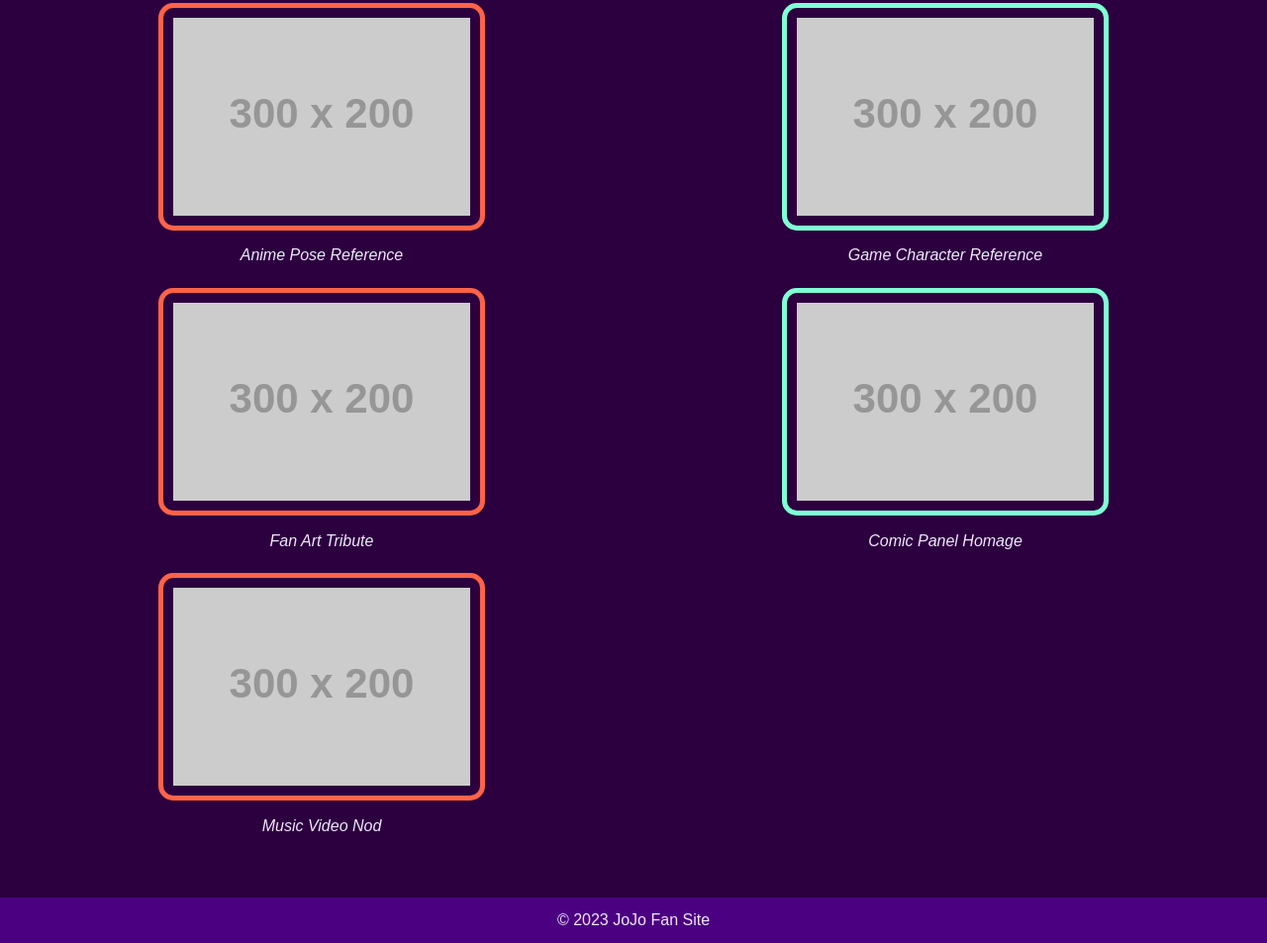
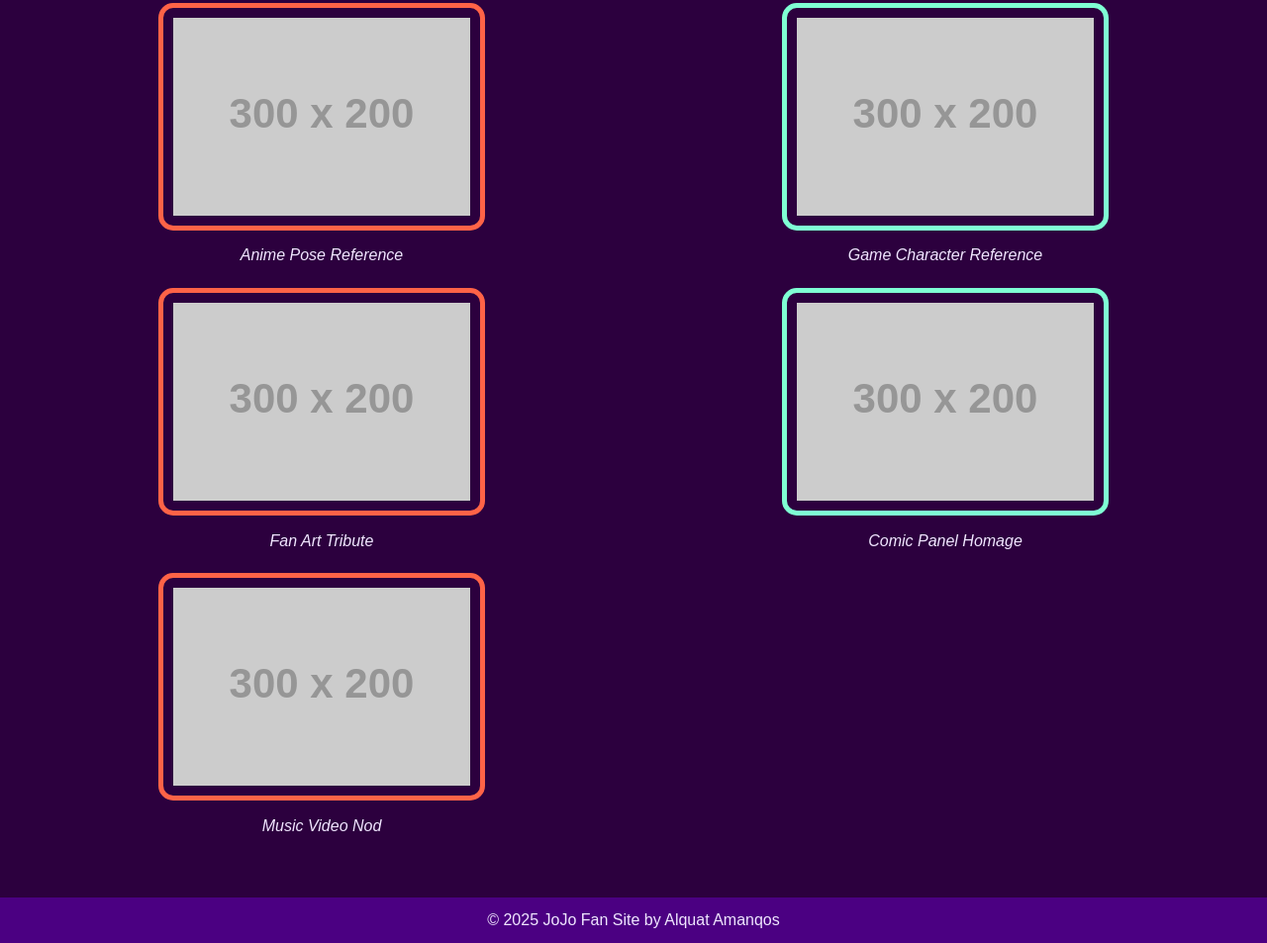
Before and after one commit to arisuzuya/JJBA, a plain HTML site: page impact.html in a window 1280 px wide. Shown: the part 704-1657 px from the top of the page at 99% size. Drawn offline with Linux system fonts and the light colour scheme; placeholder pictures from the web are drawn by us.

Commit message:
Update impact.html

```diff
--- a/impact.html
+++ b/impact.html
@@ -62,7 +62,7 @@
     </div>
   </main>
   <footer>
-    <p>&copy; 2023 JoJo Fan Site</p>
+    <p>&copy; 2025 JoJo Fan Site by Alquat Amanqos</p>
   </footer>
 </body>
 </html>
```
